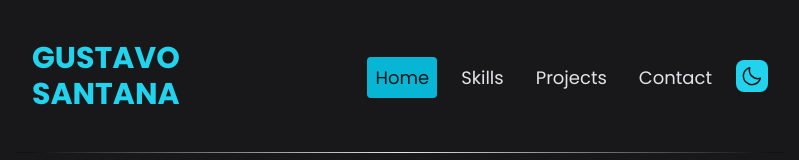
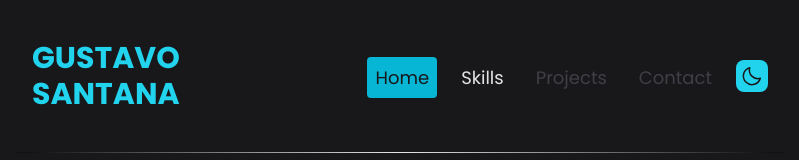
Before and after one commit to gustavros/gs-portfolio, a Next.js app: page / in a window 1280 px wide. Shown: the top 160 px of the page, without its empty margins (240-1039 px from the left). Built offline with nearby package versions, Linux system fonts and the light colour scheme; a web font is replaced by a local one.

Commit message:
feat: not allowed functions on header

```diff
--- a/src/components/Header.tsx
+++ b/src/components/Header.tsx
@@ -59,10 +59,10 @@ export default function Header() {
             <li>
               <ActiveLinks href="/skills">Skills</ActiveLinks>
             </li>
-            <li>
+            <li className="cursor-not-allowed text-zinc-700 pointer-events-none select-none">
               <ActiveLinks href="/projects">Projects</ActiveLinks>
             </li>
-            <li>
+            <li className="cursor-not-allowed text-zinc-700 pointer-events-none select-none">
               <ActiveLinks href="/contact">Contact</ActiveLinks>
             </li>
           </ul>
```
